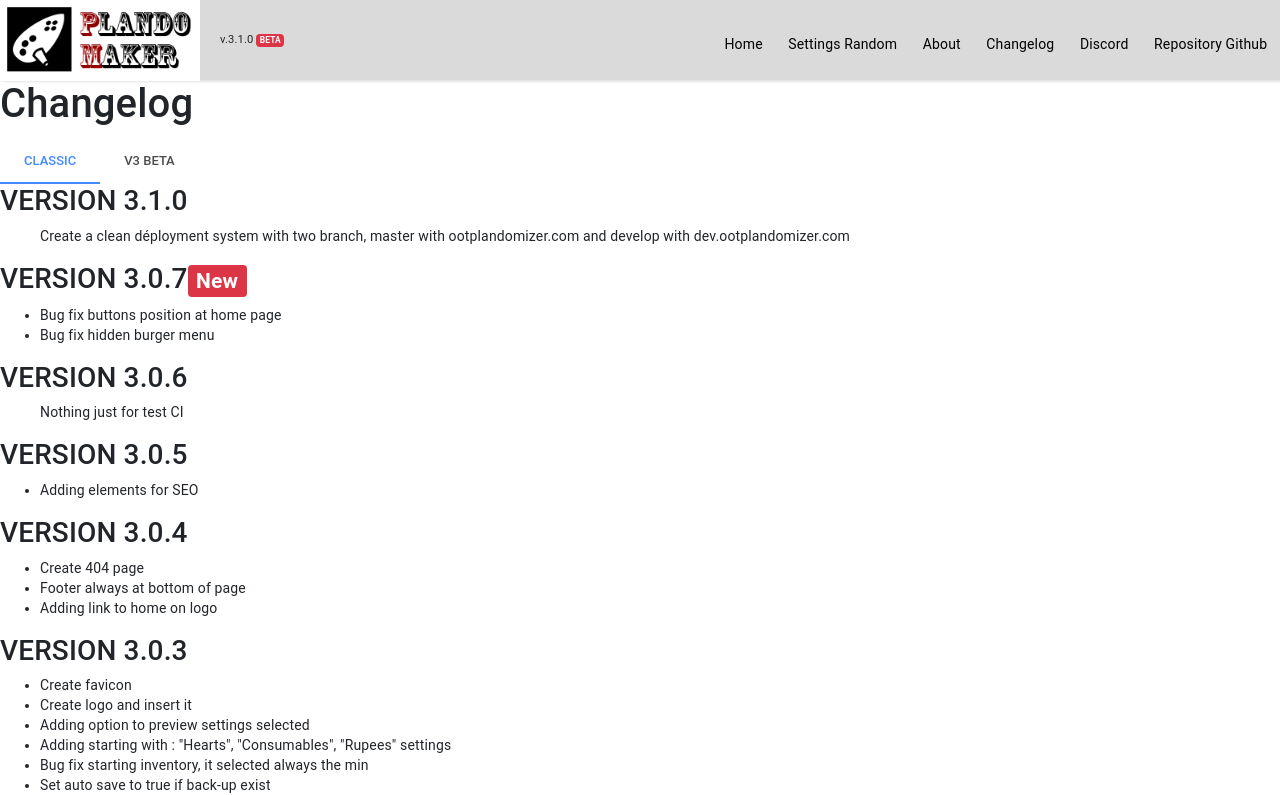
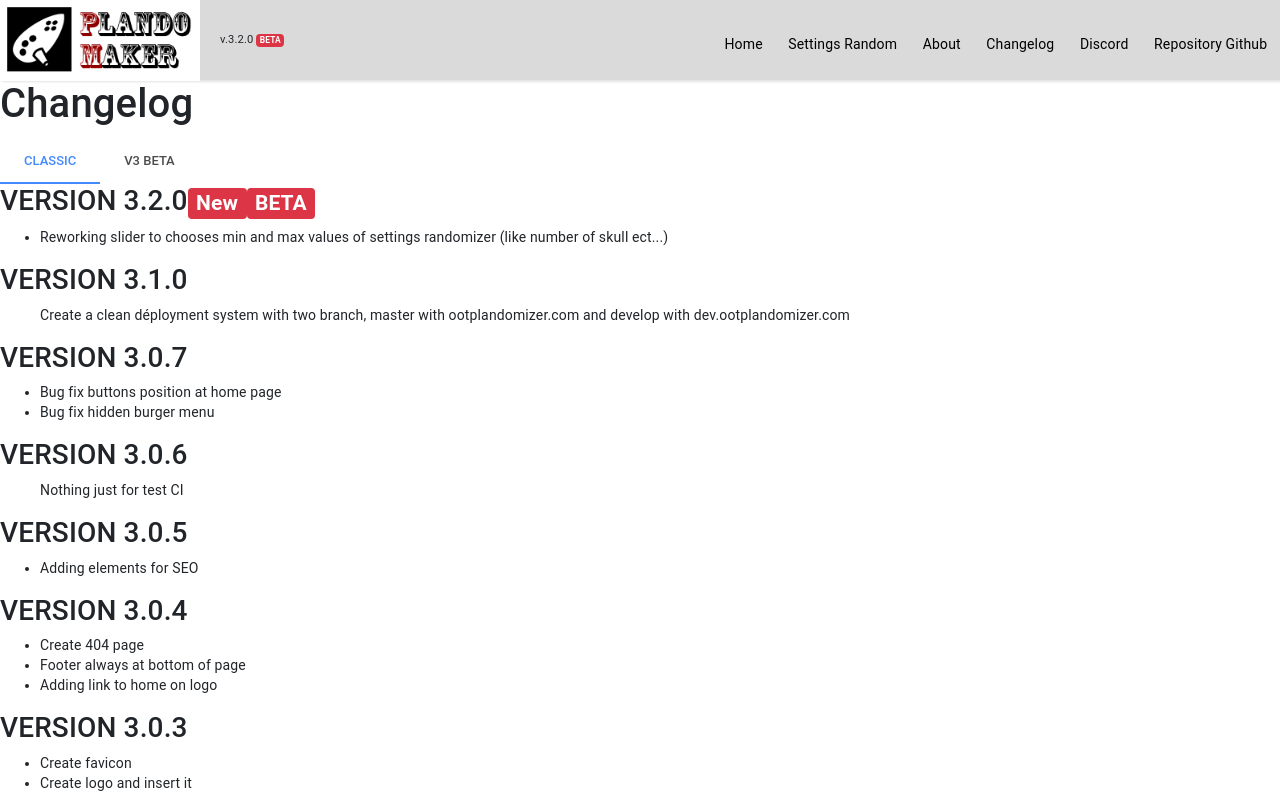
Before and after one commit to RawZ06/PlandoMaker, a Vue app: page /changelog in a window 1280 px wide. Shown: the top 795 px of the page. Built offline with nearby package versions, Linux system fonts and the light colour scheme.

Commit message:
Version 3.2.0

```diff
--- a/src/components/Changelog.vue
+++ b/src/components/Changelog.vue
@@ -7,11 +7,15 @@
 				<md-tab id="beta-3-version" md-label="V3 BETA"/>
 			</md-tabs>
 				<div v-if="tab === 'classic-version'">
+					<h3>VERSION 3.2.0<span class="badge badge-danger">New</span><span class="badge badge-danger">BETA</span></h3>
+					<ul>
+						<li>Reworking slider to chooses min and max values of settings randomizer (like number of skull ect...)</li>
+					</ul>
 					<h3>VERSION 3.1.0</h3>
 					<ul>
 						Create a clean déployment system with two branch, master with ootplandomizer.com and develop with dev.ootplandomizer.com
 					</ul>
-					<h3>VERSION 3.0.7<span class="badge badge-danger">New</span></h3>
+					<h3>VERSION 3.0.7</h3>
 					<ul>
 						<li>Bug fix buttons position at home page</li>
 						<li>Bug fix hidden burger menu</li>
--- a/src/components/Header.vue
+++ b/src/components/Header.vue
@@ -2,7 +2,7 @@
     <header>
 		<div class="title-version">
 			<router-link to="/"><img src="../img/logo.png" width="200px" alt="Logo Plando Maker with an Ocarina" title="Logo Plando Maker" class="title"></router-link>
-			<small>v.3.1.0 <span class="badge badge-danger">BETA</span></small>
+			<small>v.3.2.0 <span class="badge badge-danger">BETA</span></small>
 			<div title="Menu" class="c-icon c-icon-burger"><span> </span></div>
 		</div>
         <div class="links hide">
```
